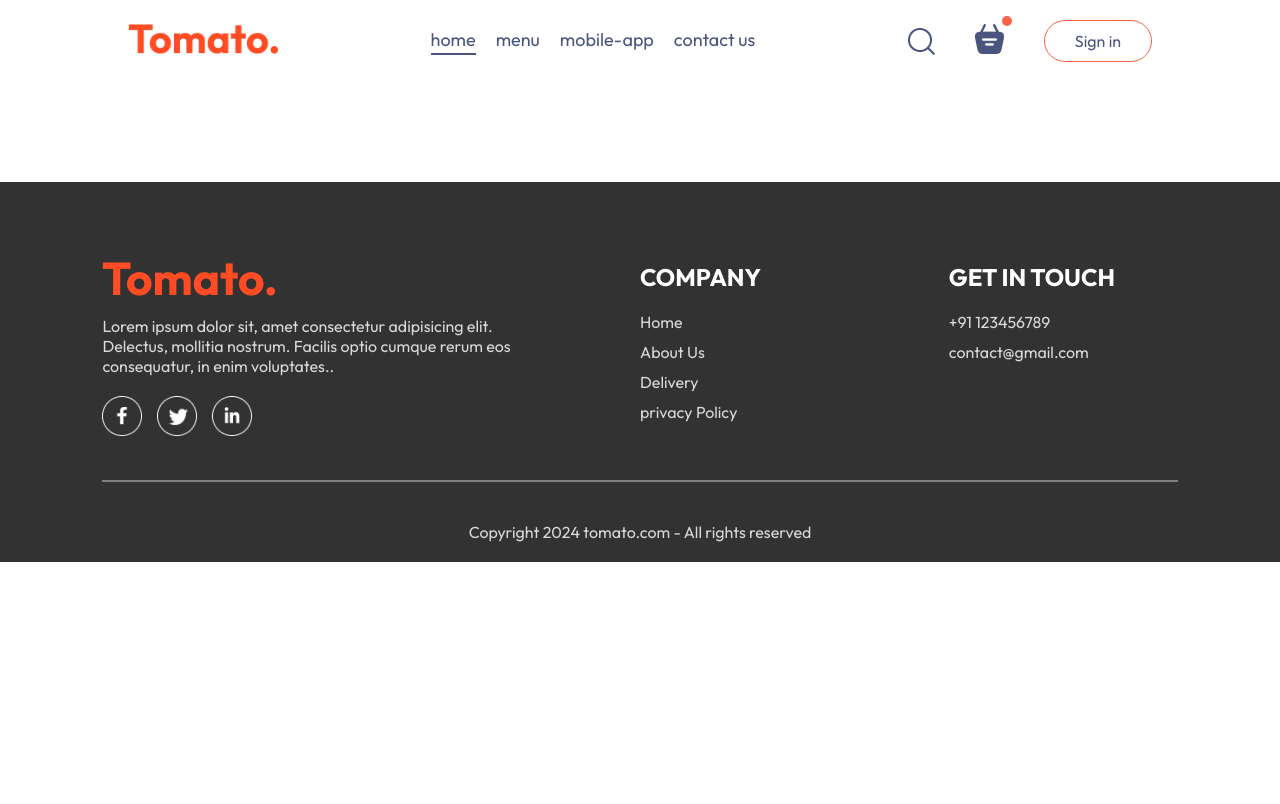
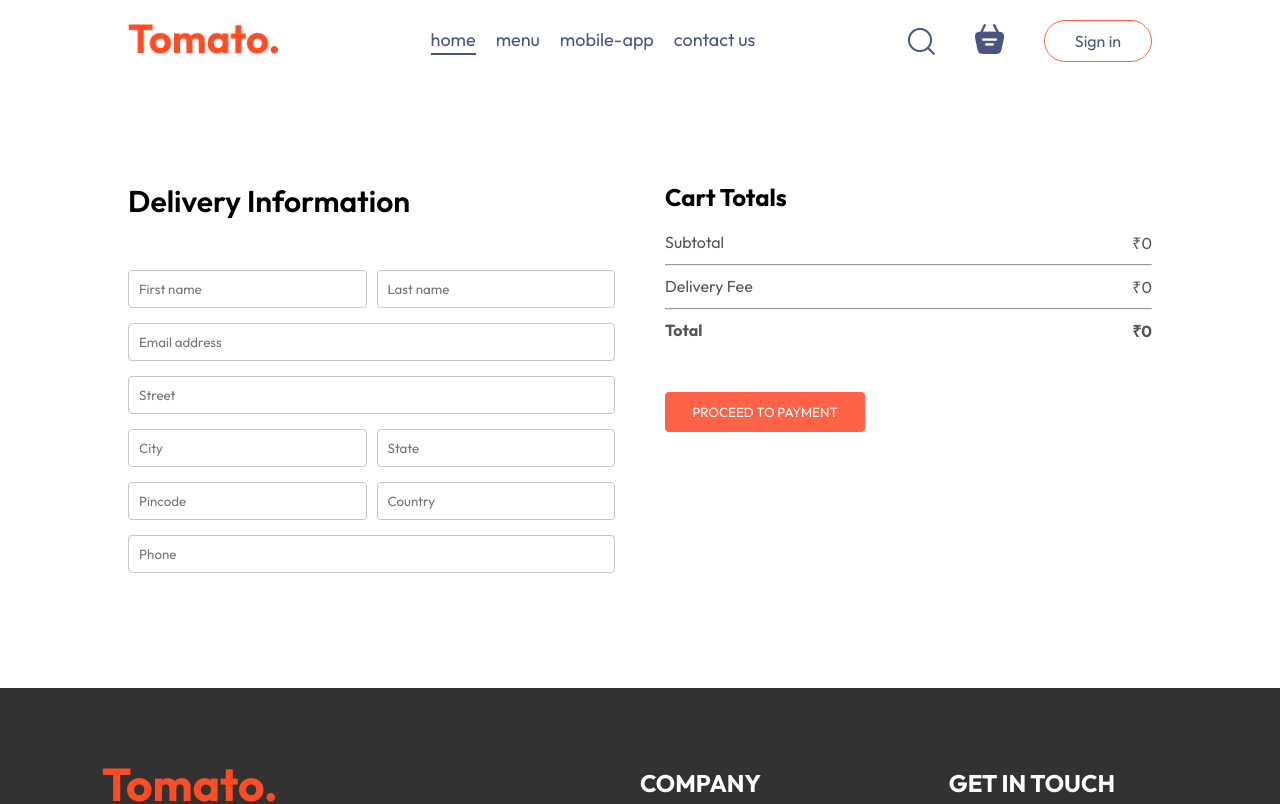
Before and after one commit to samirulcodes/food-del, a React (Vite) app in the folder frontend/: page /order in a window 1280 px wide. Shown: the top 804 px of the page. Built offline with nearby package versions, Linux system fonts and the light colour scheme.

Commit message:
food del

```diff
--- a/frontend/src/components/Navbar/Navbar.jsx
+++ b/frontend/src/components/Navbar/Navbar.jsx
@@ -1,12 +1,16 @@
-import React, { useState } from 'react'
+import React, { useContext, useState } from 'react'
 import './Navbar.css'
 import {assets} from '../../assets/assets'
 import {Link} from 'react-router-dom'
+import { StoreContext } from '../../context/StoreContext'
 
 
 const Navbar = ({setShowLogin}) => {
 
     const [menu,setMenu]=useState("home")
+
+    // if item is available in cart then display dot otherwise dot will be hidden
+    const {getTotalCartAmount}=useContext(StoreContext)
 
 
   return (
@@ -22,7 +26,7 @@
         <img src={assets.search_icon} alt="" />
         <div className="navbar-search-icon">
            <Link to='/cart'><img src={assets.basket_icon} alt="" /></Link>
-            <div className="dot"></div>
+            <div className={getTotalCartAmount()===0 ? "" : "dot"}></div>
         </div>
         <button onClick={()=> setShowLogin(true)}>Sign in</button>
       </div>
--- a/frontend/src/context/StoreContext.jsx
+++ b/frontend/src/context/StoreContext.jsx
@@ -22,17 +22,26 @@
         setCartItems((prev)=>({...prev,[itemId]:prev[itemId-1]}))
     }
 
-    useEffect(()=>{
-        console.log(cartItems);
-    },[cartItems])
+    // cart total function
+  const getTotalCartAmount=()=>{
+    let totalAmount=0
+    for(const item in cartItems){
+        if(cartItems[item]>0){
+            let itemInfo=food_list.find((product)=>product._id===item)
+            totalAmount+=itemInfo.price * cartItems[item]
+        }
 
+    }
+    return totalAmount
+  }
 
     const contextValue={
         food_list,
         cartItems,
         setCartItems,
         addToCart,
-        removeFromCart
+        removeFromCart,
+        getTotalCartAmount
     }
 
     return(
--- a/frontend/src/pages/Cart/Cart.css
+++ b/frontend/src/pages/Cart/Cart.css
@@ -28,3 +28,84 @@
 .cart-items-item .cross{
     cursor: pointer;
 }
+
+/* DELIVERY FEE , TOTAL SECTION - LEFT  */
+.cart-bottom{
+   margin-top: 80px;
+   display: flex;
+   justify-content: space-between;
+   gap: max(12vw,20px);
+
+}
+.cart-total{
+    flex: 1;
+    display: flex;
+    flex-direction: column;
+    gap: 20px;
+}
+
+.cart-total-details{
+    display: flex;
+    justify-content: space-between;
+    color: #555;
+}
+
+.cart-total hr{
+    margin: 10px 0;
+}
+
+.cart-total button{
+    border: none;
+    color: #fff;
+    background-color: tomato;
+    width: max(15vw,200px);
+    padding: 12px 0px;
+    border-radius: 4px;
+    cursor: pointer;
+}
+
+
+/* PROMO CODE SECTION -RIGHT */
+.cart-promocode{
+    flex: 1;
+}
+
+.cart-promocode p{
+    color: #555;
+}
+
+.cart-promocode-input{
+    margin-top: 10px;
+    display: flex;
+    justify-content: space-between;
+    align-items: center;
+    background-color: #eaeaea;
+    border-radius: 4px;
+}
+
+.cart-promocode-input input{
+    background: transparent;
+    border: none;
+    outline: none;
+    padding-left: 10px;
+}
+
+.cart-promocode-input button{
+    width: max(10vw,150px);
+    padding: 12px 5px;
+    background-color: #000;
+    border: none;
+    color: #fff;
+    border-radius: 4px;
+}
+
+
+/* media query */
+@media (max-width:750px){
+    .cart-bottom{
+        flex-direction: column-reverse;
+    }
+    .cart-promocode{
+        justify-content: start;
+    }
+}
--- a/frontend/src/pages/Cart/Cart.jsx
+++ b/frontend/src/pages/Cart/Cart.jsx
@@ -1,14 +1,16 @@
 import React, { useContext } from 'react'
 import './Cart.css'
 import { StoreContext } from '../../context/StoreContext'
+import {useNavigate} from 'react-router-dom'
 
 const Cart = () => {
 
-  const { cartItems, food_list, removeFromCart } = useContext(StoreContext)
+  const { cartItems, food_list, removeFromCart,getTotalCartAmount } = useContext(StoreContext)
+
+  const navigate=useNavigate()
 
   return (
     // cart items , qunatity, price, remove--- section
-
     <div className='cart'>
       <div className="cart-items">
         <div className="cart-items-title">
@@ -47,20 +49,20 @@
           <div>
             <div className="cart-total-details">
               <p>Subtotal</p>
-              <p>{0}</p>
+              <p>₹{getTotalCartAmount()}</p>
             </div>
             <hr />
             <div className="cart-total-details">
               <p>Delivery Fee</p>
-              <p>{20}</p>
+              <p>₹{getTotalCartAmount()===0 ? 0 : 20}</p>
             </div>
             <hr />
             <div className="cart-total-details">
               <b>Total</b>
-              <b>{0}</b>
+              <b>₹{getTotalCartAmount()===0 ? 0 : getTotalCartAmount() + 20}</b>
             </div>
           </div>
-          <button>PROCEED TO CHECKOUT</button>
+          <button onClick={()=>navigate('/order')}>PROCEED TO CHECKOUT</button>
         </div>
 
         {/* PROMO CODE SECTION -RIGHT*/}
--- a/frontend/src/pages/PlaceOrder/PlaceOrder.css
+++ b/frontend/src/pages/PlaceOrder/PlaceOrder.css
@@ -0,0 +1,44 @@
+/*  place-order left  */
+.place-order{
+    display: flex;
+    align-items: start;
+    justify-content: space-between;
+    gap: 50px;
+    margin-top: 100px;
+}
+
+.place-order-left{
+    width: 100%;
+    max-width: max(30%,500px);
+}
+
+.place-order-left .title{
+    font-size: 30px;
+    font-weight: 600;
+    margin-bottom: 50px;
+}
+
+.place-order-left input{
+    margin-bottom: 15px;
+    width: 100%;
+    padding: 10px;
+    border: 1px solid#c5c5c5;
+    border-radius: 4px;
+    outline-color: tomato;
+}
+
+.place-order-left .multi-fields{
+    display: flex;
+    gap: 10px;
+}
+
+
+/*  place-order right  */
+.place-order-right{
+    width: 100%;
+    max-width: max(40%,500px);
+}
+
+.place-order .cart-total button{
+    margin-top: 30px;
+}
--- a/frontend/src/pages/PlaceOrder/PlaceOrder.jsx
+++ b/frontend/src/pages/PlaceOrder/PlaceOrder.jsx
@@ -1,11 +1,59 @@
-import React from 'react'
+import React, {useContext} from 'react'
 import './PlaceOrder.css'
+import {StoreContext} from '../../context/StoreContext'
+
 
 const PlaceOrder = () => {
+
+  const {getTotalCartAmount}=useContext(StoreContext)
+
+
   return (
-    <div>
+    <form className='place-order'>
+      {/* place-order left */}
+      <div className="place-order-left">
+          <p className="title">Delivery Information</p>
+          <div className="multi-fields">
+            <input type="text" placeholder='First name' />
+            <input type="text" placeholder='Last name' />
+          </div>
+          <input type="text" placeholder='Email address' />
+          <input type="text" placeholder='Street' />
+          <div className="multi-fields">
+            <input type="text" placeholder='City' />
+            <input type="text" placeholder='State' />
+          </div>
+          <div className="multi-fields">
+            <input type="text" placeholder='Pincode' />
+            <input type="text" placeholder='Country' />
+          </div>
+          <input type="text" placeholder='Phone' />
+      </div>
 
-    </div>
+      {/* place-order right */}
+      <div className="place-order-right">
+      <div className="cart-total">
+          <h2>Cart Totals</h2>
+          <div>
+            <div className="cart-total-details">
+              <p>Subtotal</p>
+              <p>₹{getTotalCartAmount()}</p>
+            </div>
+            <hr />
+            <div className="cart-total-details">
+              <p>Delivery Fee</p>
+              <p>₹{getTotalCartAmount()===0 ? 0 : 20}</p>
+            </div>
+            <hr />
+            <div className="cart-total-details">
+              <b>Total</b>
+              <b>₹{getTotalCartAmount()===0 ? 0 : getTotalCartAmount() + 20}</b>
+            </div>
+          </div>
+          <button>PROCEED TO PAYMENT</button>
+        </div>
+      </div>
+    </form>
   )
 }
 
```
